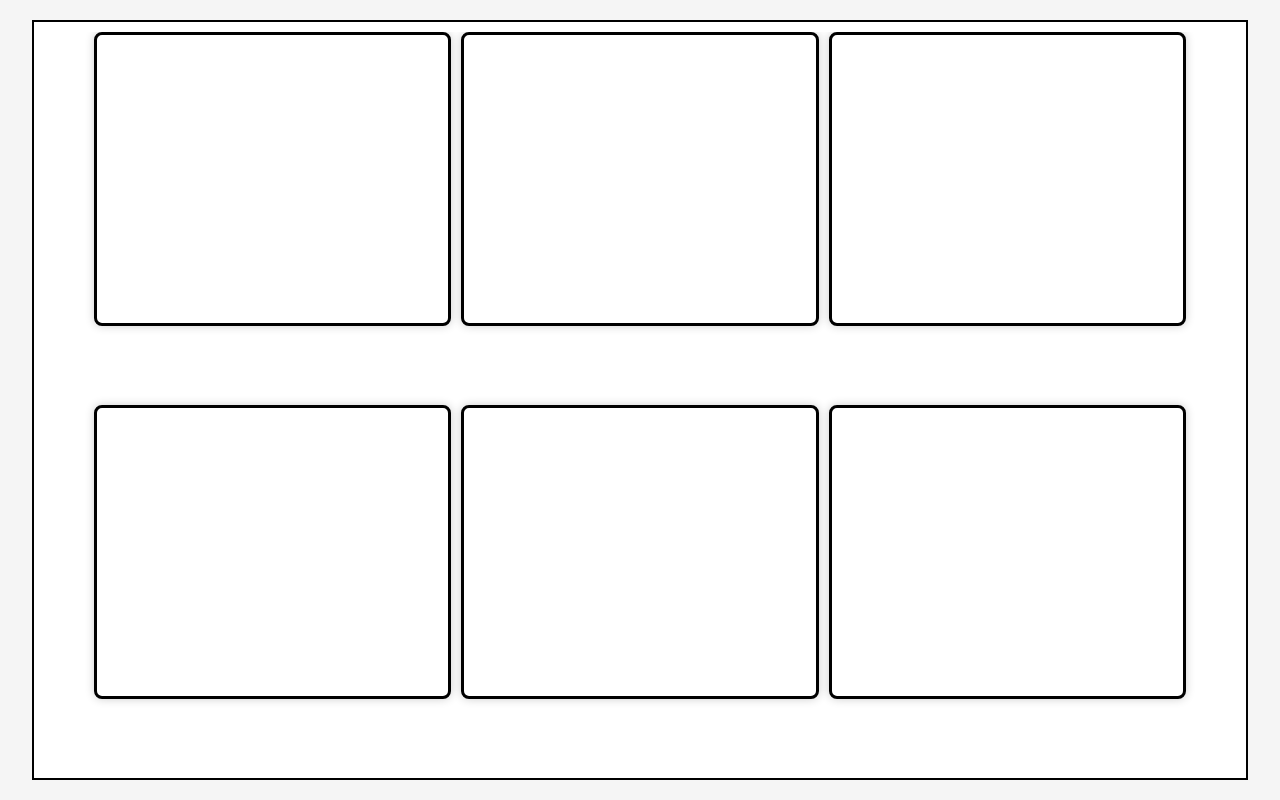
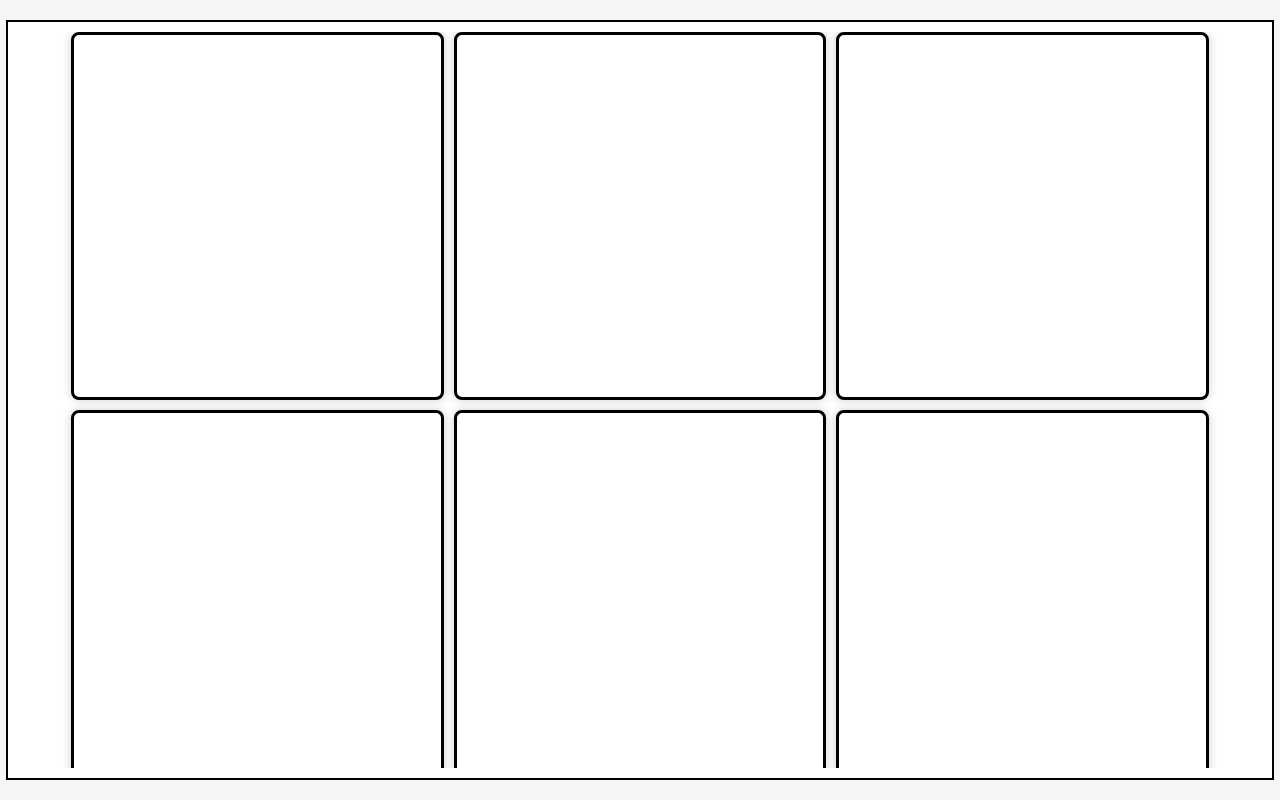
Before and after one commit to osandaMinsilu/FlexBox, a plain HTML site: page index.html in a window 1280 px wide. Drawn offline with Linux system fonts and the light colour scheme.

Commit message:
Update style.css

```diff
--- a/style.css
+++ b/style.css
@@ -13,7 +13,7 @@ body {
 }
 
 .container {
-  width: 95%;
+  width: 99%;
   height: 95vh;
   border: 2px solid black;
   background-color: white;
@@ -38,7 +38,7 @@ body {
   flex: 0 0 30%;
   max-width: 100%;
   min-width: 200px;
-  height: 40%;
+  height: 50%;
   background-color: white;
   border: 3px solid black;
   border-radius: 8px;
```
